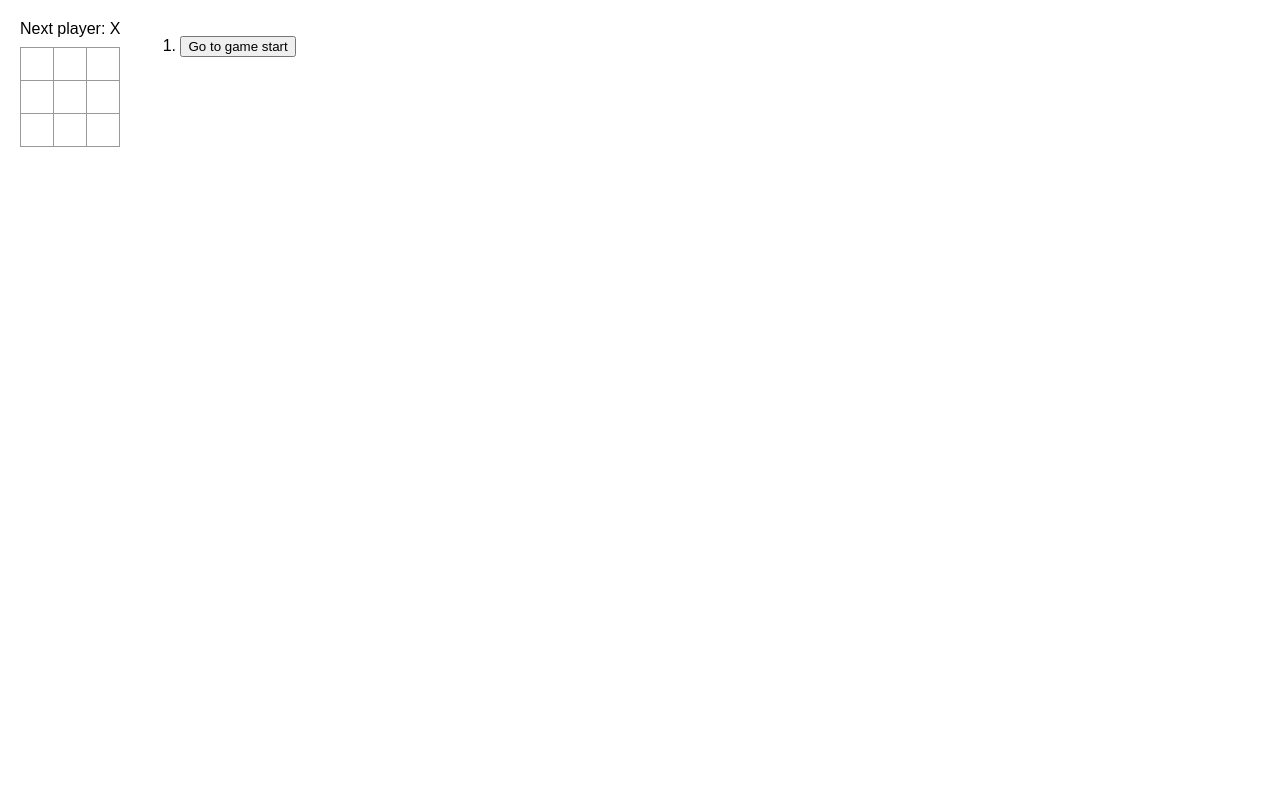
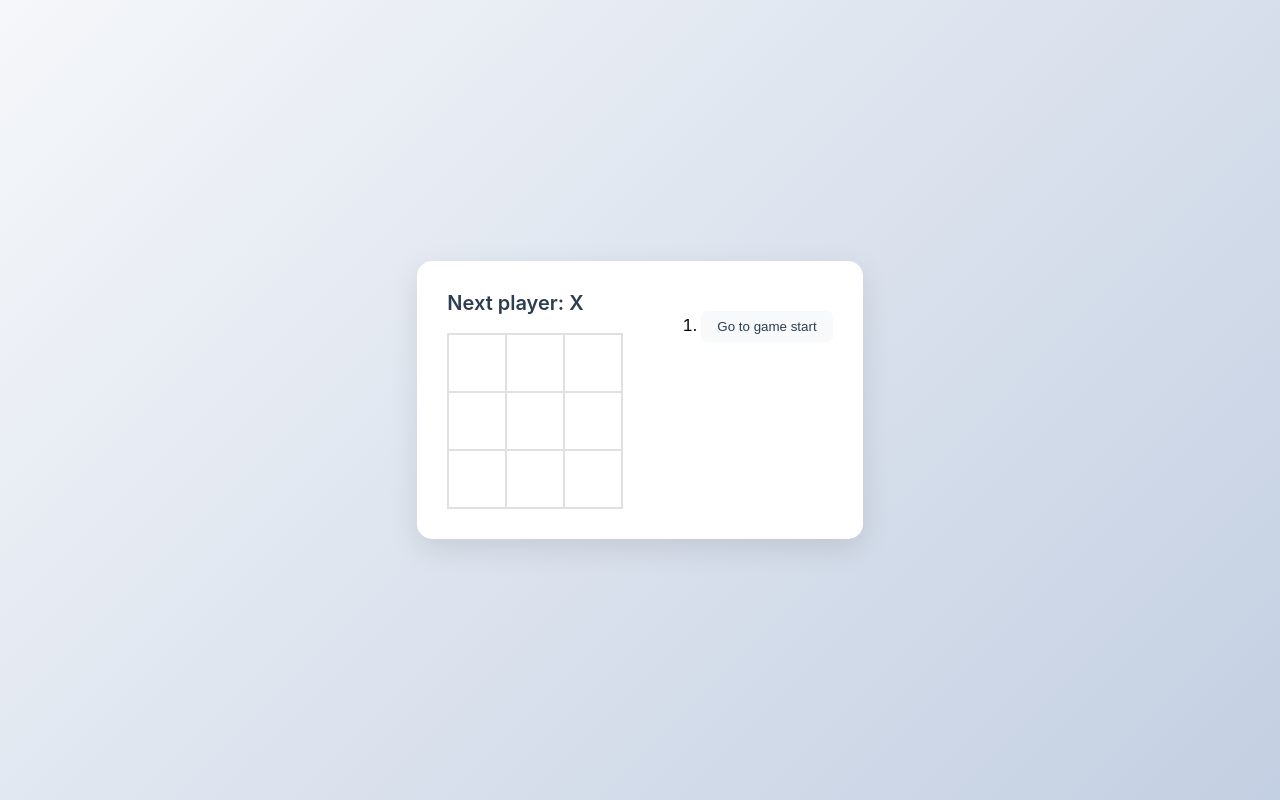
Before and after one commit to svytran/post-countdown-1, a React (Create React App) app: page / in a window 1280 px wide. Built offline with nearby package versions, Linux system fonts and the light colour scheme.

Commit message:
Adjust aspects of webpage with CSS

```diff
--- a/src/styles.css
+++ b/src/styles.css
@@ -3,9 +3,14 @@
 }
 
 body {
-  font-family: sans-serif;
-  margin: 20px;
-  padding: 0;
+  font-family: 'Poppins', -apple-system, BlinkMacSystemFont, sans-serif;
+  margin: 0;
+  padding: 40px;
+  background: linear-gradient(135deg, #f5f7fa 0%, #c3cfe2 100%);
+  min-height: 100vh;
+  display: flex;
+  justify-content: center;
+  align-items: center;
 }
 
 h1 {
@@ -46,29 +51,37 @@ ul {
   padding-inline-start: 20px;
 }
 
-* {
-  box-sizing: border-box;
-}
-
-body {
-  font-family: sans-serif;
-  margin: 20px;
-  padding: 0;
+.game {
+  display: flex;
+  flex-direction: row;
+  gap: 40px;
+  background: white;
+  padding: 30px;
+  border-radius: 15px;
+  box-shadow: 0 10px 30px rgba(0, 0, 0, 0.1);
 }
 
 .square {
-  background: #fff;
-  border: 1px solid #999;
+  background: #ffffff;
+  border: 2px solid #e0e0e0;
   float: left;
-  font-size: 24px;
+  font-size: 28px;
   font-weight: bold;
-  line-height: 34px;
-  height: 34px;
-  margin-right: -1px;
-  margin-top: -1px;
+  line-height: 60px;
+  height: 60px;
+  margin-right: -2px;
+  margin-top: -2px;
   padding: 0;
   text-align: center;
-  width: 34px;
+  width: 60px;
+  cursor: pointer;
+  transition: all 0.2s ease;
+  color: #2c3e50;
+}
+
+.square:hover {
+  background: #f8f9fa;
+  border-color: #2c3e50;
 }
 
 .board-row:after {
@@ -78,13 +91,62 @@ body {
 }
 
 .status {
-  margin-bottom: 10px;
-}
-.game {
-  display: flex;
-  flex-direction: row;
+  margin-bottom: 20px;
+  font-size: 20px;
+  font-weight: 600;
+  color: #2c3e50;
 }
 
 .game-info {
   margin-left: 20px;
 }
+
+.game-info button {
+  background: #f8f9fa;
+  border: none;
+  padding: 8px 16px;
+  margin: 4px 0;
+  border-radius: 6px;
+  cursor: pointer;
+  transition: all 0.2s ease;
+  color: #2c3e50;
+}
+
+.game-info button:hover {
+  background: #e9ecef;
+}
+
+.game-info ol {
+  padding-left: 20px;
+}
+
+.game-info li {
+  margin: 8px 0;
+}
+
+.square.winner {
+  background: #d4edda;
+  border-color: #28a745;
+  animation: pulse 1s infinite;
+}
+
+@keyframes pulse {
+  0% {
+    box-shadow: 0 0 0 0 rgba(40, 167, 69, 0.4);
+  }
+  70% {
+    box-shadow: 0 0 0 10px rgba(40, 167, 69, 0);
+  }
+  100% {
+    box-shadow: 0 0 0 0 rgba(40, 167, 69, 0);
+  }
+}
+
+.game-info .selected-move {
+  font-weight: bold;
+  background: #e9ecef;
+}
+
+.status.draw {
+  color: #6c757d;
+}
```
